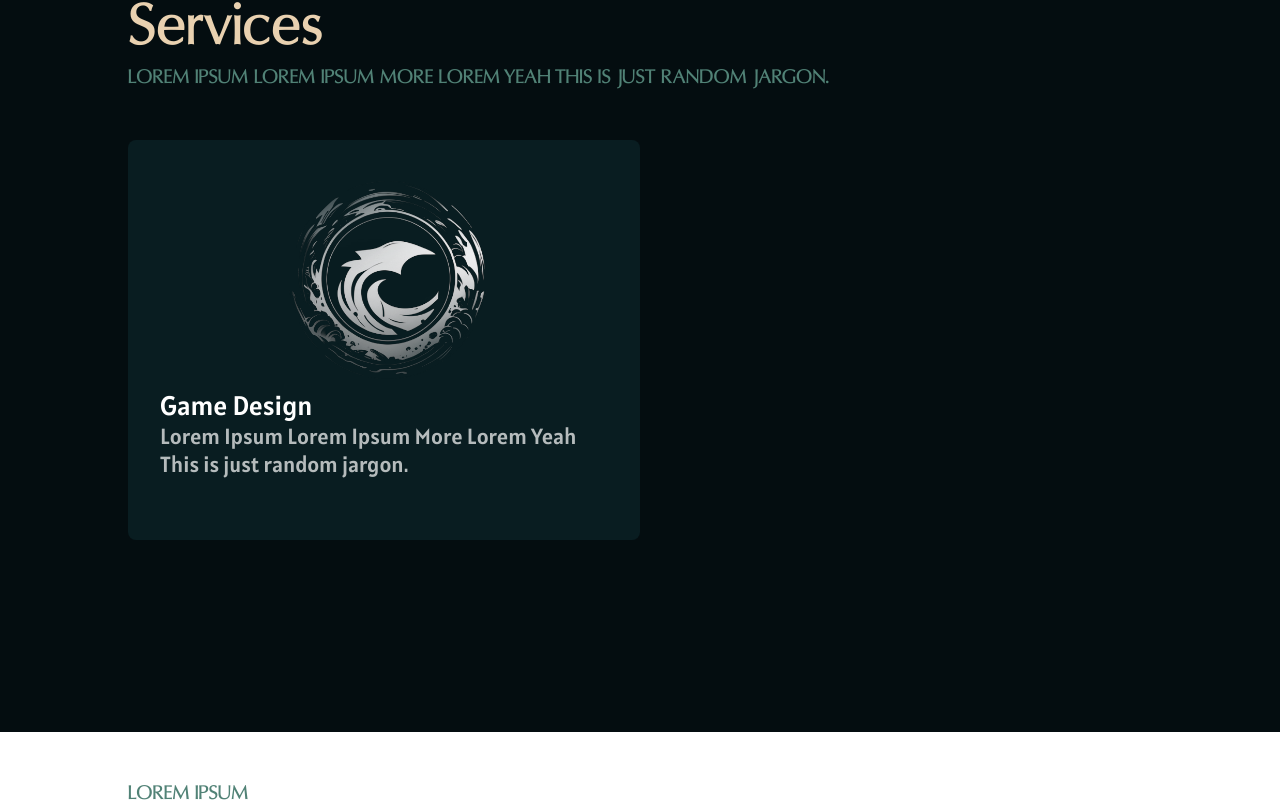
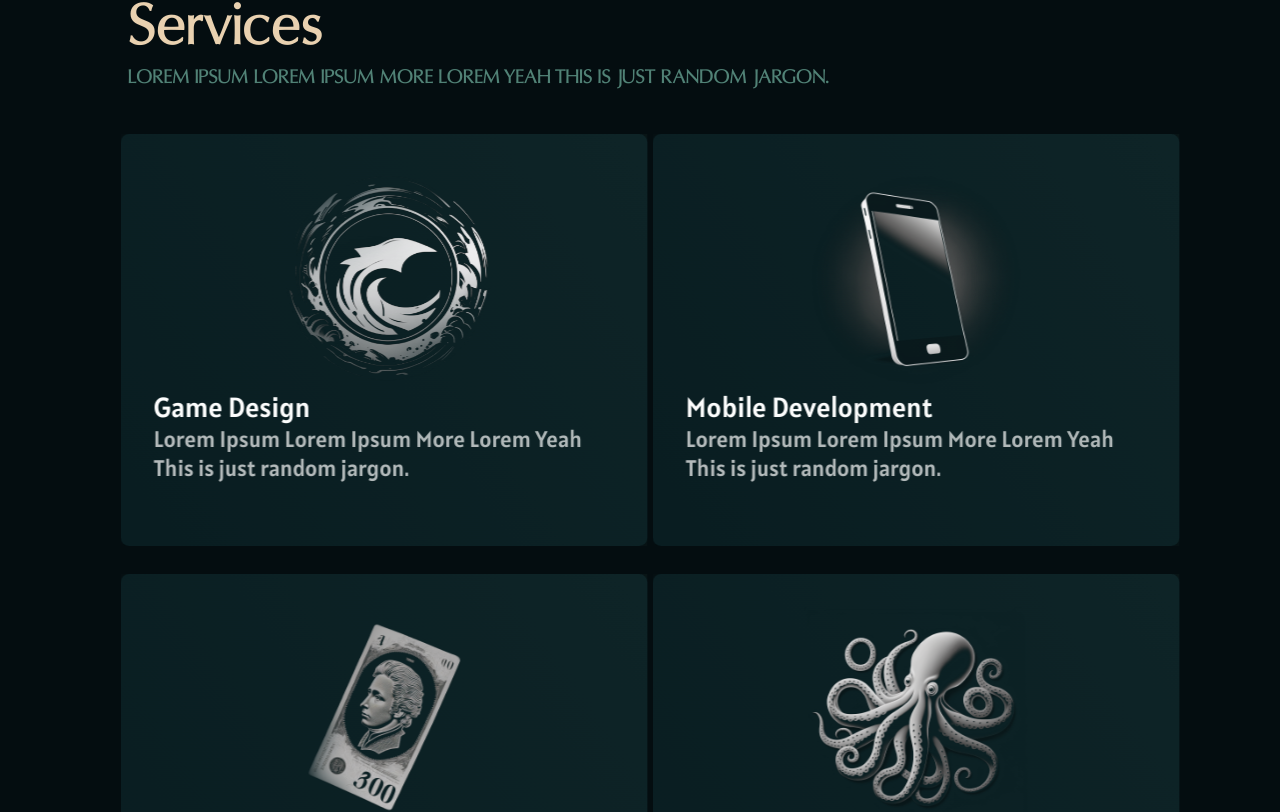
Before and after one commit to Clstialdev/oceanview, a Next.js app: page / in a window 1280 px wide. Shown: the part 1608-2420 px from the top of the page. Built offline with nearby package versions, Linux system fonts and the light colour scheme.

Commit message:
feature:Service Card Animation Clean

```diff
--- a/src/components/ServiceCard.tsx
+++ b/src/components/ServiceCard.tsx
@@ -1,7 +1,13 @@
 import { type NextPage } from "next";
 import Image from "next/image";
-import { motion, useMotionValue } from "framer-motion";
-import { useEffect, useRef, useState } from "react";
+import {
+  animate,
+  motion,
+  useMotionTemplate,
+  useMotionValue,
+  useTransform,
+} from "framer-motion";
+import { useEffect, useRef, useState, useTransition } from "react";
 
 interface ServiceCardProps {
   image: string;
@@ -17,56 +23,77 @@ const ServiceCard: NextPage<ServiceCardProps> = ({
 }) => {
   const cardRef = useRef<HTMLDivElement>(null);
 
-  const [offsetX, setOffsetX] = useState(0);
-  const [offsetY, setOffsetY] = useState(0);
+  const mouseX = useMotionValue(0);
+  const mouseY = useMotionValue(0);
+  const scaleV = useMotionValue(10);
 
-  const getMouseLocation = (e: MouseEvent) => {
+  useEffect(() => {
     const cardElement = cardRef.current as HTMLDivElement;
-
+    const handleMouseMove = (e: MouseEvent) => {
       const X = e.pageX - cardElement.offsetLeft - cardElement.offsetWidth / 2;
-    const Y = e.screenY - cardElement.offsetTop - cardElement.offsetHeight / 2;
+      const Y =
+        e.screenY - cardElement.offsetTop - cardElement.offsetHeight / 2;
 
       const ySign = Y >= 0 ? 1 : -1;
       const xSign = X >= 0 ? 1 : -1;
 
-    const correctedX = -X * ySign;
-    const correctedY = Y * xSign;
+      // const correctedX = X * ySign;
+      // const correctedY = Y * xSign;
 
-    setOffsetX(correctedX);
-    setOffsetY(correctedY);
-    console.log("X=", correctedX);
-    console.log("Y=", correctedY);
+      animate(mouseX, X);
+      animate(mouseY, Y);
+      animate(scaleV, 2);
     };
 
-  const animateCard = (e: MouseEvent) => {
-    const cardElement = cardRef.current as HTMLDivElement;
-    const x = e.pageX - (cardElement.offsetLeft ?? 0);
-    const y = e.clientY - (cardElement.offsetTop ?? 0);
+    const handleReset = () => {
+      animate(mouseX, 0);
+      animate(mouseY, 0);
+      animate(scaleV, 1);
     };
 
-  useEffect(() => {
-    const cardElement = cardRef.current as HTMLDivElement;
-    cardElement.addEventListener("mousemove", (e) => getMouseLocation(e));
-    cardElement.addEventListener("mouseout", () => {
-      setOffsetX(0);
-      setOffsetY(0);
-    });
-
+    if (typeof window === "undefined") return;
+    cardElement.addEventListener("mousemove", handleMouseMove);
+    cardElement.addEventListener("mouseleave", handleReset);
     return () => {
-      cardElement.removeEventListener("mousemove", (e) => getMouseLocation(e));
-      cardElement.removeEventListener("mouseout", () => {
-        setOffsetX(0);
-        setOffsetY(0);
-      });
+      cardElement.removeEventListener("mousemove", handleMouseMove);
+      cardElement.removeEventListener("mouseleave", handleReset);
     };
   }, []);
 
+  const rotateX = useTransform(mouseX, [300, -300], [-10, 10]);
+  const rotateY = useTransform(mouseY, [-300, 300], [-5, 10]);
+  const scale = useTransform(scaleV, [1, 2], [1, 1.03]);
+
+  const diagonalMovement = useTransform<number, number>(
+    [rotateX, rotateY],
+    ([newRotateX, newRotateY]) => {
+      const position: number = newRotateX + newRotateY;
+      return position;
+    }
+  );
+  const sheenPosition = useTransform(diagonalMovement, [-5, 5], [-100, 200]);
+
+  const sheenOpacity = useTransform(
+    sheenPosition,
+    [-100, 100, -400],
+    [0, 0.15, 0]
+  );
+  const sheenGradient = useMotionTemplate`linear-gradient(
+    55deg,
+    transparent,
+    rgba(81 130 118 / ${sheenOpacity}) ${sheenPosition}%,
+    transparent)`;
+
   return (
     <motion.div
-      whileHover={{ rotateZ: offsetX * 0.015, skewY: offsetY * 0.01 }}
+      style={{ rotateX, rotateY, scale }}
       className="relative h-[400px] w-[40vw] max-w-[580px] rounded-lg bg-services-light p-8"
       ref={cardRef}
     >
+      <motion.div
+        className="absolute left-0 top-0 right-0 bottom-0"
+        style={{ backgroundImage: sheenGradient }}
+      ></motion.div>
       {/* Image */}
       <div className="relative h-[65%] w-full">
         <Image
--- a/src/sections/Services.tsx
+++ b/src/sections/Services.tsx
@@ -33,7 +33,7 @@ const Services: NextPage = () => {
           image="/services/gamedes.png"
           title="Game Design"
         />
-        {/* <ServiceCard
+        <ServiceCard
           key={2}
           image="/services/mobile.png"
           title="Mobile Development"
@@ -47,7 +47,7 @@ const Services: NextPage = () => {
           key={4}
           image="/services/octopus.png"
           title="Game Design, Advice & Guidance"
-        /> */}
+        />
       </div>
     </div>
   );
```
Lines whose indentation alone changed are shown as unchanged.
